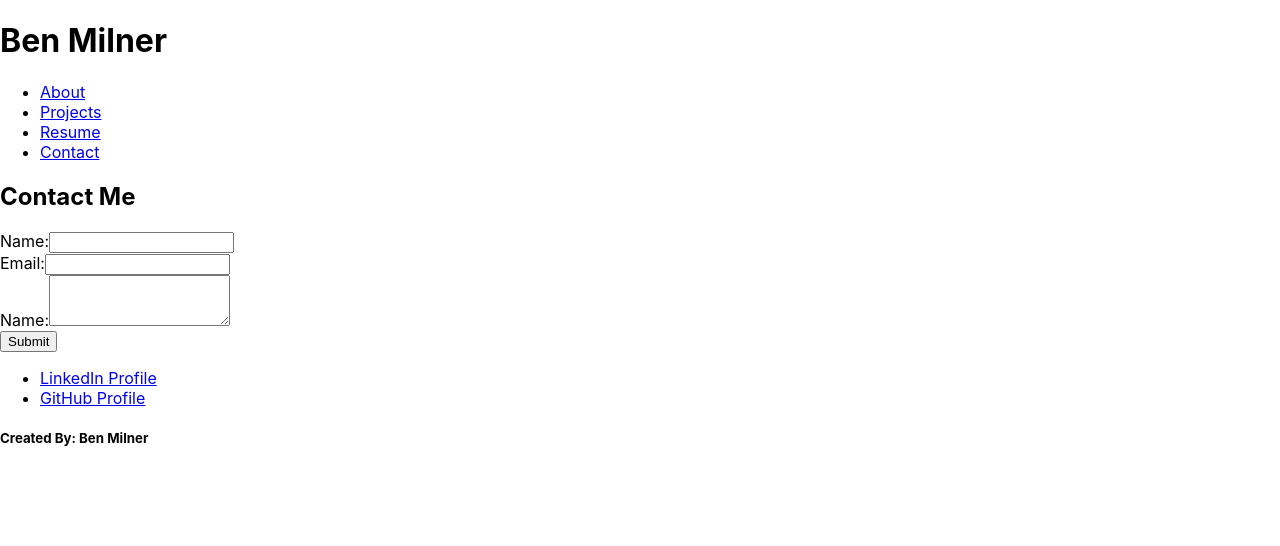
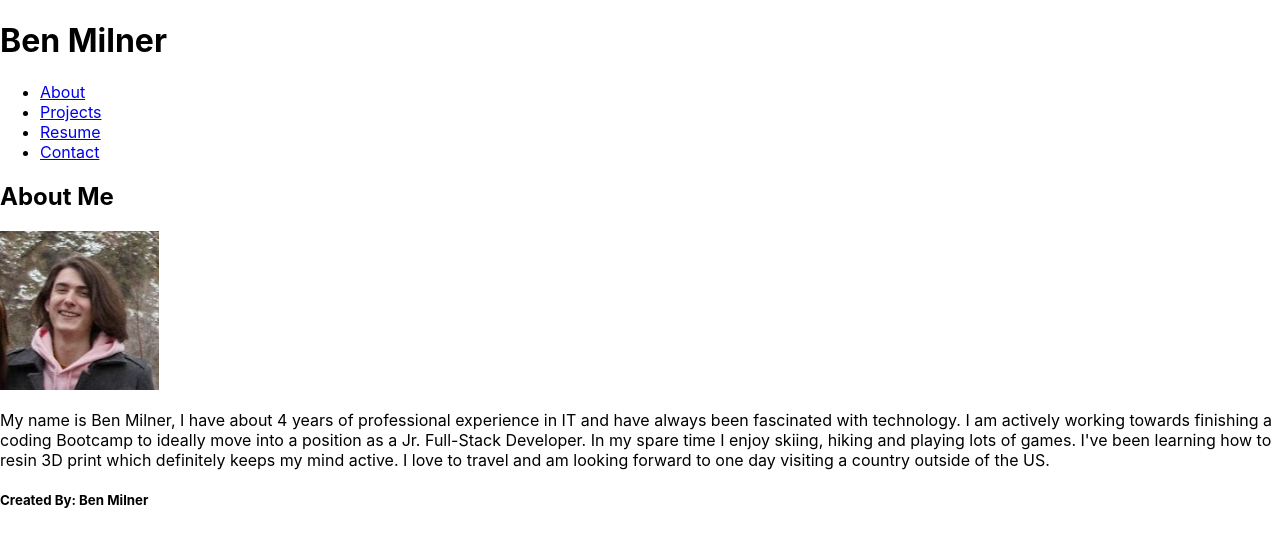
Before and after one commit to Bmilner88/react-portfolio, a React (Create React App) app: page / in a window 1280 px wide. Shown: the top 546 px of the page. Built offline with nearby package versions, Linux system fonts and the light colour scheme.

Commit message:
fixed nav links

```diff
--- a/src/App.js
+++ b/src/App.js
@@ -2,12 +2,6 @@ import React from 'react';
 import Portfolio from './components/Portfolio';
 import './App.css';
 
-function App() {
-  return (
-    <div>
-      <Portfolio />
-    </div>
-  );
-};
+const App = () => <Portfolio />;
 
 export default App;
--- a/src/components/Nav/index.js
+++ b/src/components/Nav.js
@@ -6,7 +6,7 @@ export default function Nav({ currentPage, handlePageChange }) {
             <li className='nav-item'>
                 <a
                     href='#about'
-                    onClick={handlePageChange('About')}
+                    onClick={() => handlePageChange('About')}
                     className={currentPage === 'About' ? 'nav-link active' : 'nav-link'}
                 >
                     About
@@ -15,7 +15,7 @@ export default function Nav({ currentPage, handlePageChange }) {
             <li className='nav-item'>
                 <a
                     href='#projects'
-                    onClick={handlePageChange('Projects')}
+                    onClick={() => handlePageChange('Projects')}
                     className={currentPage === 'Projects' ? 'nav-link active' : 'nav-link'}
                 >
                     Projects
@@ -24,7 +24,7 @@ export default function Nav({ currentPage, handlePageChange }) {
             <li className='nav-item'>
                 <a
                     href='#resume'
-                    onClick={handlePageChange('Resume')}
+                    onClick={() => handlePageChange('Resume')}
                     className={currentPage === 'Resume' ? 'nav-link active' : 'nav-link'}
                 >
                     Resume
@@ -33,7 +33,7 @@ export default function Nav({ currentPage, handlePageChange }) {
             <li className='nav-item'>
                 <a
                     href='#contact'
-                    onClick={handlePageChange('Contact')}
+                    onClick={() => handlePageChange('Contact')}
                     className={currentPage === 'Contact' ? 'nav-link active' : 'nav-link'}
                 >
                     Contact
--- /dev/null
+++ b/src/components/Portfolio.js
@@ -0,0 +1,39 @@
+import React, { useState } from 'react';
+import Nav from './Nav';
+import About from './pages/About';
+import Contact from './pages/Contact';
+import Projects from './pages/Projects';
+import Resume from './pages/Resume';
+
+export default function Portfolio() {
+  const [currentPage, setCurrentPage] = useState('About');
+
+  const renderPage = () => {
+      if (currentPage === 'About') {
+        return <About />;
+      }
+      if (currentPage === 'Contact') {
+        return <Contact />;
+      }
+      if (currentPage === 'Projects') {
+        return <Projects />;
+      }
+      if (currentPage === 'Resume') {
+        return <Resume />
+      }
+  };
+
+  const handlePageChange = (page) => setCurrentPage(page);
+    return (
+        <div>
+            <header>
+                <h1 id='name'>Ben Milner</h1>
+                <Nav currentPage={currentPage} handlePageChange={handlePageChange} />
+            </header>
+            {renderPage()}
+            <footer>
+                <h5 id='footer'>Created By: Ben Milner</h5>
+            </footer>
+        </div>
+    );
+};
--- a/src/components/Portfolio/index.js
+++ /dev/null
@@ -1,40 +0,0 @@
-import React, { useState } from 'react';
-import Nav from '../Nav';
-import About from '../pages/About';
-import Contact from '../pages/Contact';
-import Projects from '../pages/Projects';
-import Resume from '../pages/Resume';
-
-export default function Portfolio() {
-    const [currentPage, setCurrentPage] = useState('About');
-
-    const renderPage = () => {
-        if (currentPage === 'About') {
-            return <About />;
-          }
-          if (currentPage === 'Contact') {
-            return <Contact />;
-          }
-          if (currentPage === 'Projects') {
-            return <Projects />;
-          }
-          if (currentPage === 'Resume') {
-            return <Resume />
-          }
-    };
-
-    const handlePageChange = page => setCurrentPage(page);
-
-    return (
-        <div>
-            <header>
-                <h1 id='name'>Ben Milner</h1>
-                <Nav currentPage={currentPage} handlePageChange={handlePageChange} />
-            </header>
-            {renderPage()}
-            <footer>
-                <h5 id='footer'>Created By: Ben Milner</h5>
-            </footer>
-        </div>
-    );
-};
```
